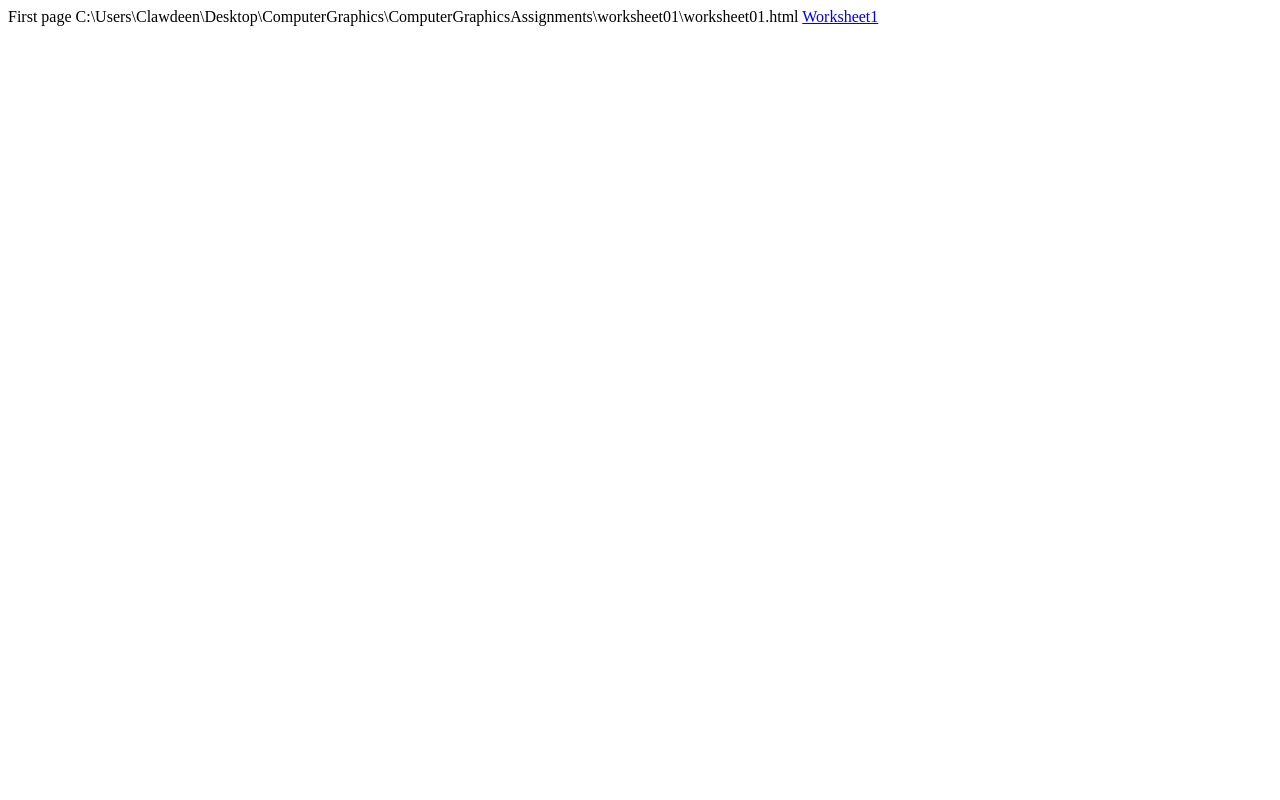
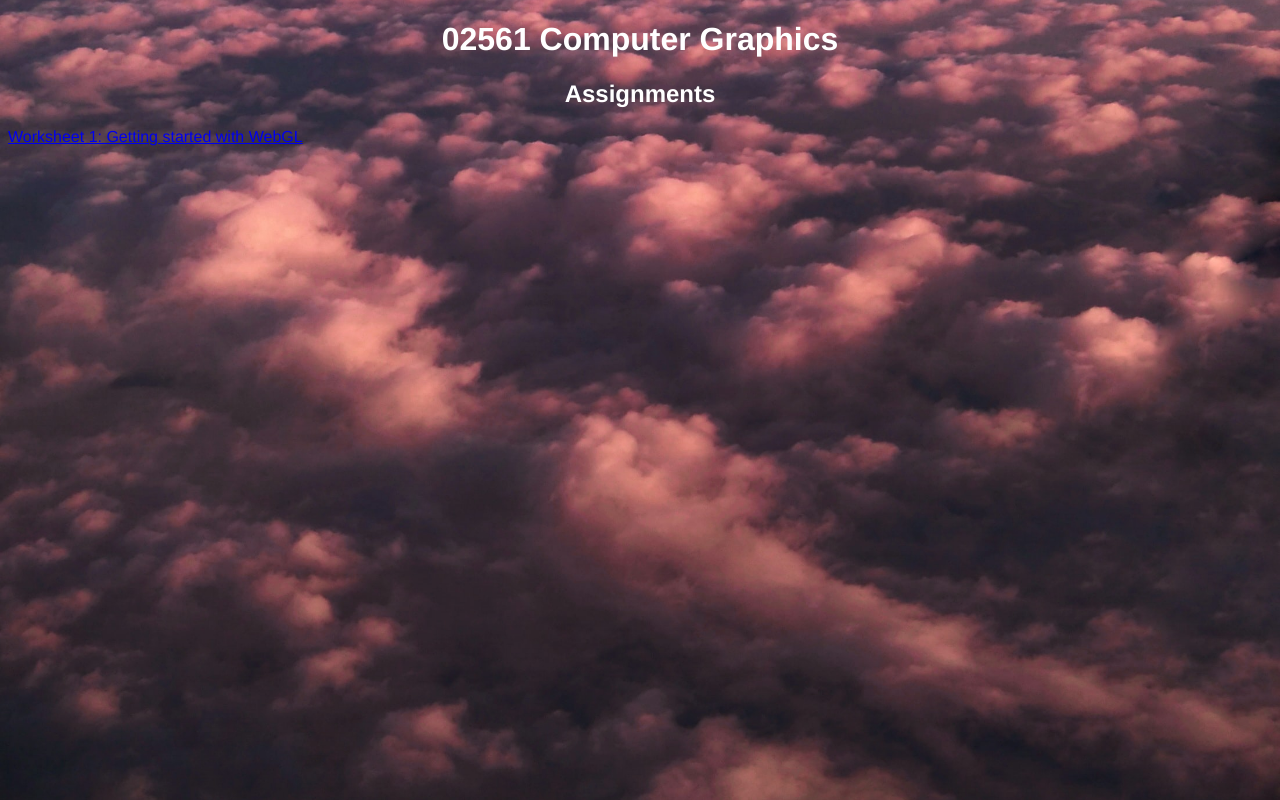
Before and after one commit to claudiabudimir/ComputerGraphicsAssignments, a plain HTML site: page index.html in a window 1280 px wide. Drawn offline with Linux system fonts and the light colour scheme.

Commit message:
index updated

```diff
--- a/assets/style.css
+++ b/assets/style.css
@@ -40,7 +40,7 @@ button {
 /* Create three equal columns that floats next to each other */
 .column {
     float: left;
-    width: 33.33%;
+    width: 33.34%;
     padding: 10px;
     height: 100px;
     text-align: center;
--- a/index.html
+++ b/index.html
@@ -1,10 +1,14 @@
 <!DOCTYPE html>
+<html>
+
 <head>
+    <link rel="stylesheet" href="../assets/style.css">
+</head>
 
-</head>
 <body>
-    First page
-    C:\Users\Clawdeen\Desktop\ComputerGraphics\ComputerGraphicsAssignments\worksheet01\worksheet01.html
-    <a href="worksheet01\worksheet01.html"> Worksheet1</a>
+    <h1>02561 Computer Graphics</h1>
+    <h2>Assignments</h2>
+    <a href="worksheet01\worksheet01.html"> Worksheet 1: Getting started with WebGL</a>
 </body>
+
 </html>
```
